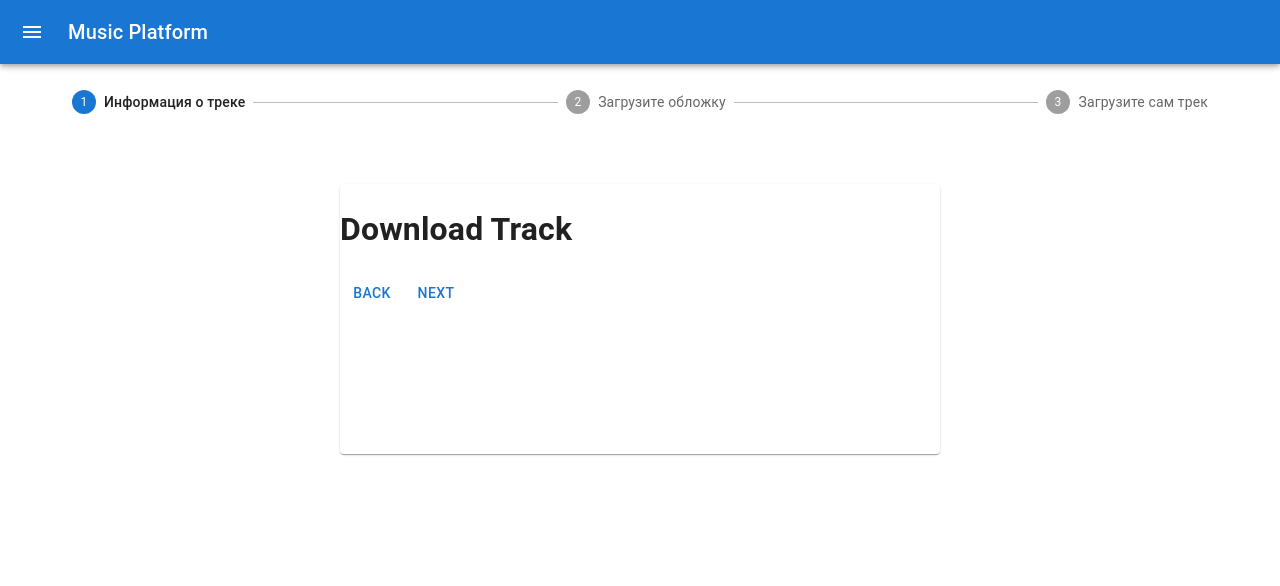
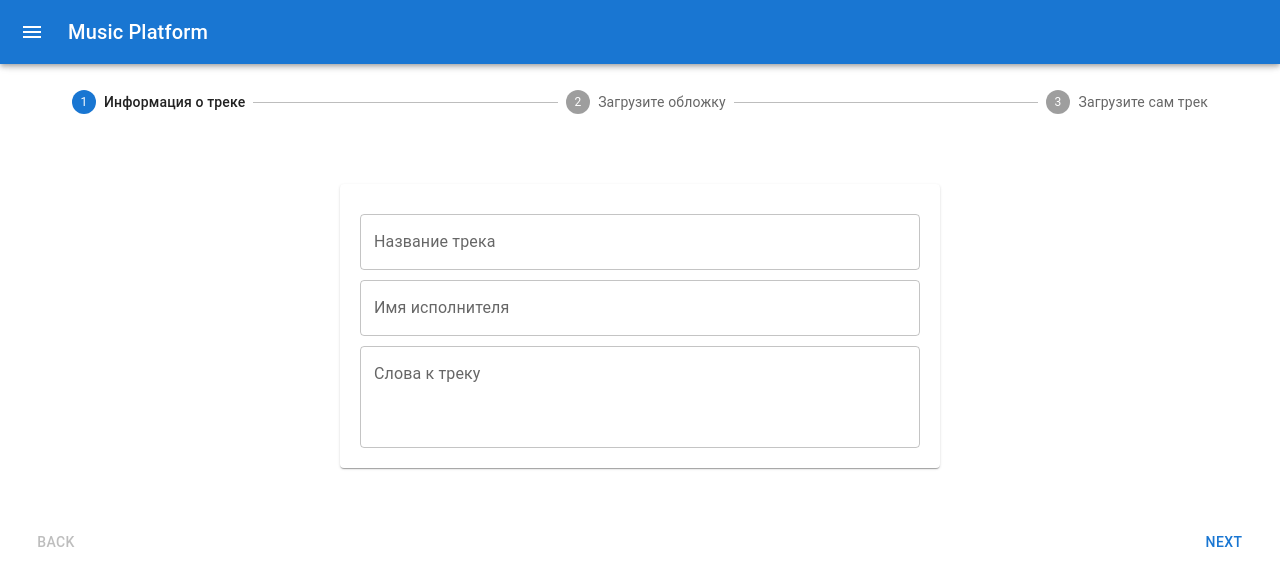
Before and after one commit to TheForgem4ster/Music-Platforms, a Next.js app in the folder client/: page /tracks/create in a window 1280 px wide. Shown: the top 586 px of the page. Built offline with nearby package versions, Linux system fonts and the light colour scheme.

Commit message:
bug FileUpload

```diff
--- /dev/null
+++ b/client/components/FileUpload.tsx
@@ -0,0 +1,31 @@
+import React, {useRef} from 'react';
+
+interface FileUploadProps {
+    file: any;
+    setFile: Function;
+    accept: string;
+    children?: React.ReactNode;
+}
+
+const FileUpload: React.FC<FileUploadProps> = ({setFile, file, accept, children}) => {
+    const ref = useRef<HTMLInputElement>()
+
+    // const onChange = (e: React.ChangeEvent<HTMLInputElement>) => {
+    //     setFile(e.target.files[0])
+    // }
+
+    return (
+        <div onClick={() => ref.current.click()}>
+            <input
+                type="file"
+                accept={accept}
+                style={{display: "none"}}
+                ref={ref}
+                // onChange={onChange}
+            />
+            {children}
+        </div>
+    );
+};
+
+export default FileUpload;
--- a/client/src/pages/tracks/create.tsx
+++ b/client/src/pages/tracks/create.tsx
@@ -1,4 +1,5 @@
-import { Button } from "@mui/material";
+import { Button, Grid, TextField } from "@mui/material";
+import FileUpload from "components/FileUpload";
 import StepWrapper from "components/StepWrapper";
 import MainLayouts from "layouts/MainLayouts";
 import React, { useState } from "react";
@@ -7,7 +8,10 @@ const Create = () =>{
 
     const [activeStep, setActiveStep] = useState(0);
     const next = () => {
-        setActiveStep(prev => prev + 1);
+
+        if(activeStep !==  2){
+            setActiveStep(prev => prev + 1);
+        }
     }
 
     const back =()=> {
@@ -17,10 +21,43 @@ const Create = () =>{
     return (
         <MainLayouts>
             <StepWrapper activeStep={activeStep}>
-                <h1>Download Track</h1>
-                <Button onClick={back}>Back</Button>
+                {
+                    activeStep === 0 &&
+                    <Grid container direction={"column"} style={{padding: 20}}>
+                    <TextField
+                        // {...name}
+                        style={{marginTop: 10}}
+                        label={"Название трека"}
+                    />
+                    <TextField
+                        // {...artist}
+                        style={{marginTop: 10}}
+                        label={"Имя исполнителя"}
+                    />
+                    <TextField
+                        // {...text}
+                        style={{marginTop: 10}}
+                        label={"Слова к треку"}
+                        multiline
+                        rows={3}
+                    />
+                </Grid>
+                }
+                {
+                    activeStep === 1 &&
+                    <FileUpload file={''} setFile={()=>({})} accept="image/*">
+                        <Button>Загрузите изображение</Button>
+                    </FileUpload>
+                }
+                {
+                    activeStep === 2 &&
+                    <h1>Step 3</h1>
+                }
+            </StepWrapper>
+            <Grid container justifyContent='space-between'>
+                <Button disabled={activeStep === 0} onClick={back}>Back</Button>
                 <Button onClick={next}>Next</Button>
-            </StepWrapper>
+            </Grid>
         </MainLayouts>
     )
 }
```
